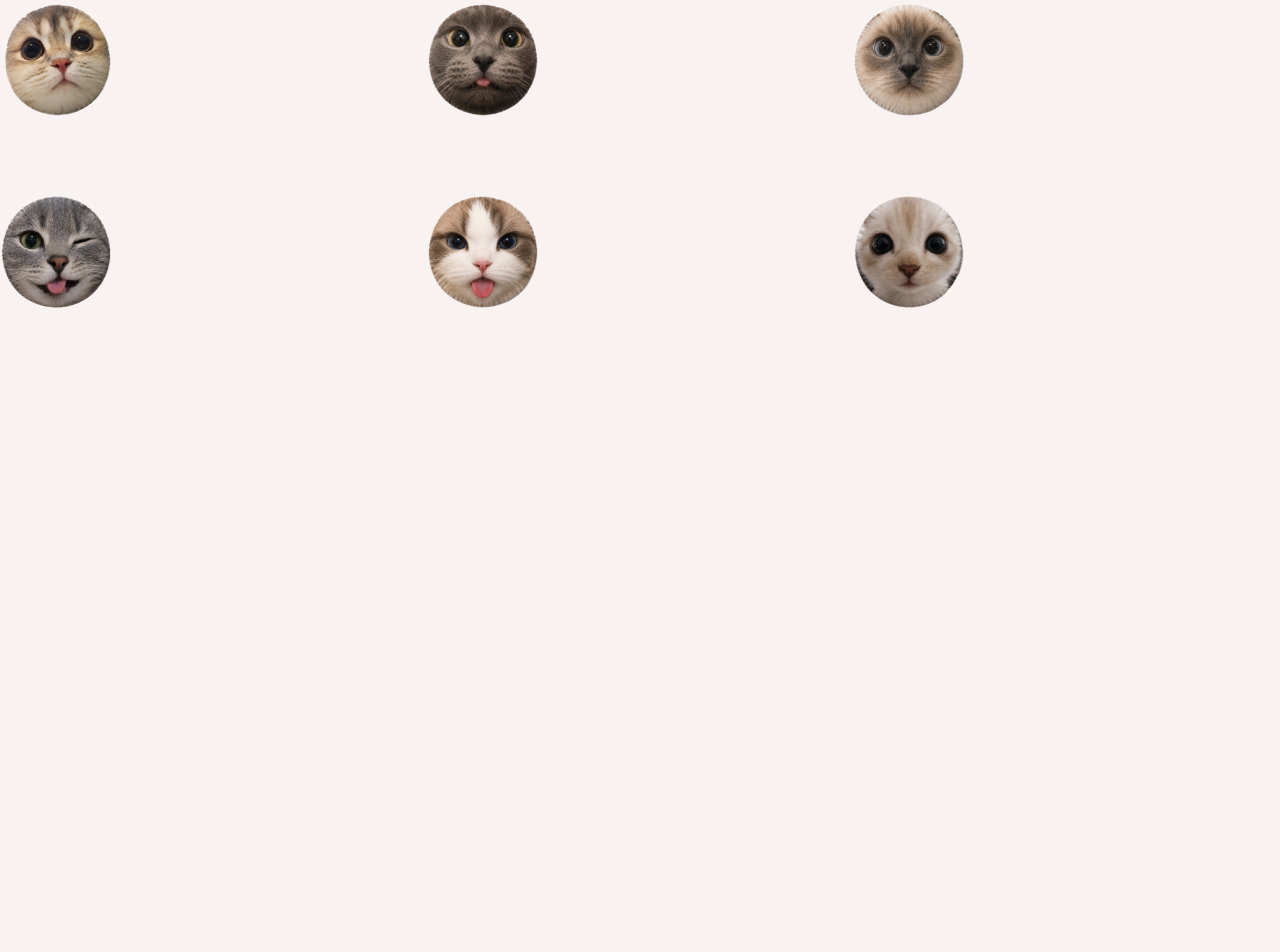
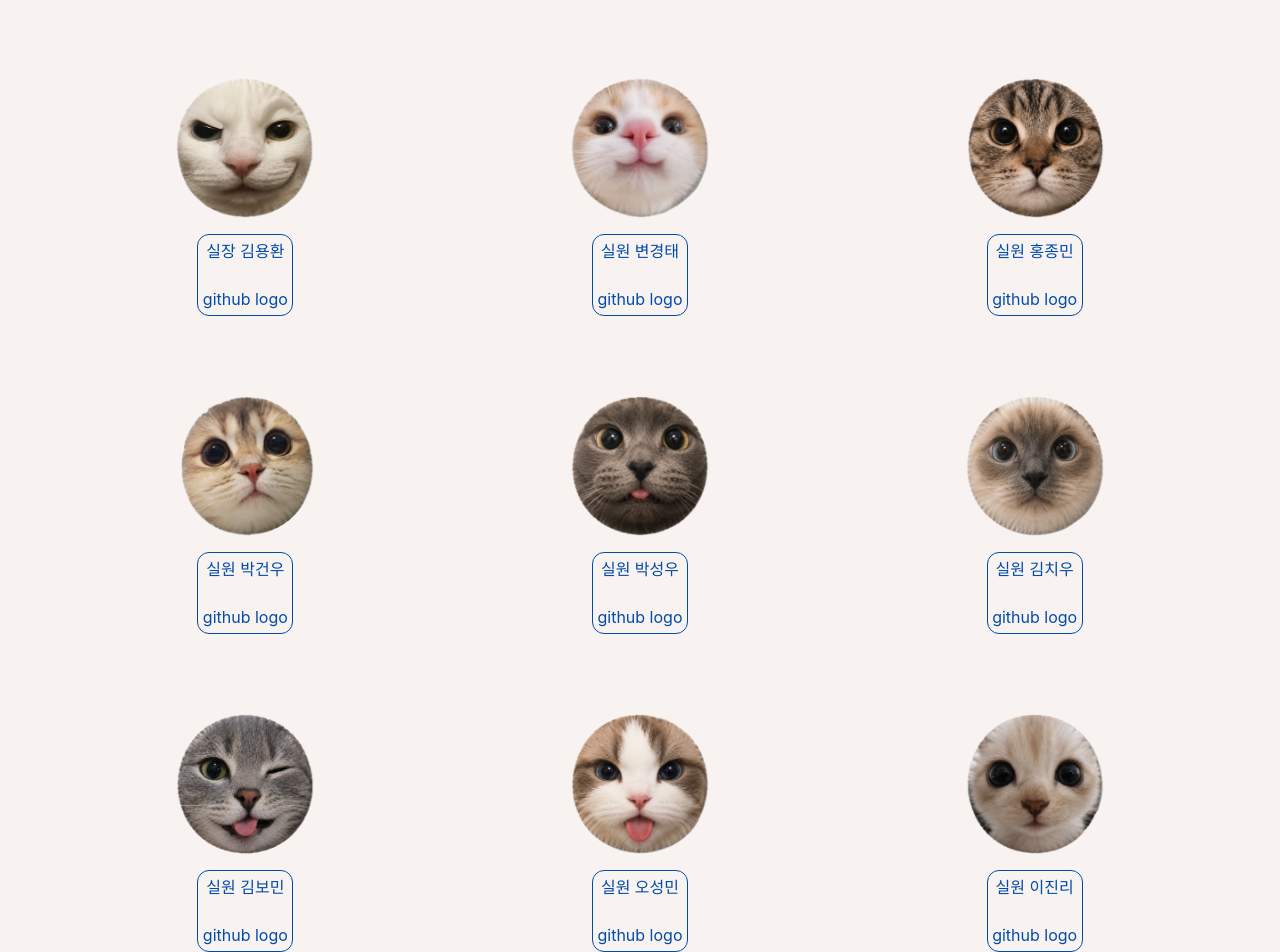
Before and after one commit to Corner-Web-Project/Front, a React (Vite) app: page / in a window 1280 px wide. Shown: the part 1148-2100 px from the top of the page. Before the commit the page ends 1456 px from the top, so only its background shows below. Built offline with nearby package versions, Linux system fonts and the light colour scheme.

Commit message:
people 구현

```diff
--- a/src/page/Home.tsx
+++ b/src/page/Home.tsx
@@ -1,49 +1,127 @@
-import cat1 from "../assets/home/cat1.PNG";
-import cat2 from "../assets/home/cat2.PNG";
-import cat3 from "../assets/home/cat3.PNG";
-import cat4 from "../assets/home/cat4.PNG";
-import cat5 from "../assets/home/cat5.PNG";
-import cat6 from "../assets/home/cat6.PNG";
-import cat7 from "../assets/home/cat7.PNG";
-import cat8 from "../assets/home/cat8.PNG";
-import cat9 from "../assets/home/cat9.PNG";
+import cat1 from "../assets/home/cat1.png";
+import cat2 from "../assets/home/cat2.png";
+import cat3 from "../assets/home/cat3.png";
+import cat4 from "../assets/home/cat4.png";
+import cat5 from "../assets/home/cat5.png";
+import cat6 from "../assets/home/cat6.png";
+import cat7 from "../assets/home/cat7.png";
+import cat8 from "../assets/home/cat8.png";
+import cat9 from "../assets/home/cat9.png";
 
 export default function Home() {
   return (
-    <main className="">
+    <main className="mt-10">
       <section className="flex justify-center">
-        <div className="w-[500px] h-[350px] bg-[#D9D9D9]"></div>
+
+        <div className="w-[650px] h-[500px] bg-[#D9D9D9]"></div>
         <br />
       </section>
 
-      <section className="flex justify-center h-[350px]">
+      <section className="flex justify-center h-[350px] mt-20">
         <div>
-          logo
           <br />
-          경상국립대학교 컴퓨터공학과 응용 소프트웨어 개발실
+          <h1 className="text-[#014BAA] text-3xl">
+            경상국립대학교 컴퓨터공학과 응용 소프트웨어 개발실
+          </h1>
         </div>
       </section>
 
       <section className="">
         <h2 className="text-center text-[#014BAA] text-3xl">
           PEOPLE
-          <br />
-          <br />
-          <br />
-          <br />
-          <br />
         </h2>
 
-        <div className="grid grid-cols-3 gap-y-20">
-          <img src={cat1} className="w-28 h-28 rounded-full"/>
-          <img src={cat2} className="w-28 h-28 rounded-full"/>
-          <img src={cat3} className="w-28 h-28 rounded-full"/>
-          <img src={cat4} className="w-28 h-28 rounded-full"/>
-          <img src={cat5} className="w-28 h-28 rounded-full"/>
-          <img src={cat6} className="w-28 h-28 rounded-full"/>
-          <img src={cat7} className="w-28 h-28 rounded-full"/>
-          <img src={cat8} className="w-28 h-28 rounded-full"/>
-          <img src={cat9} className="w-28 h-28 rounded-full"/>
+        <div className="grid grid-cols-3 gap-y-20 gap-x-8 justify-items-center max-w-6xl mx-auto mt-35">
+
+          <div className="flex flex-col items-center">
+            <img src={cat1} className="w-35 h-35 rounded-full"/>
+
+            <div className="mt-4 border border-[#014BAA] rounded-xl w-24 text-center text-[#014BAA] p-1">
+              <p>실장 김용환</p>
+              <br />
+              <p>github logo</p>
+            </div>
+          </div>
+
+          <div className="flex flex-col items-center">
+            <img src={cat2} className="w-35 h-35 rounded-full"/>
+
+            <div className="mt-4 border border-[#014BAA] rounded-xl w-24 text-center text-[#014BAA] p-1">
+              <p>실원 변경태</p>
+              <br />
+              <p>github logo</p>
+            </div>
+          </div>
+
+          <div className="flex flex-col items-center">
+            <img src={cat3} className="w-35 h-35 rounded-full"/>
+
+            <div className="mt-4 border border-[#014BAA] rounded-xl w-24 text-center text-[#014BAA] p-1">
+              <p>실원 홍종민</p>
+              <br />
+              <p>github logo</p>
+            </div>
+          </div>
+
+          <div className="flex flex-col items-center">
+            <img src={cat4} className="w-35 h-35 rounded-full"/>
+
+            <div className="mt-4 border border-[#014BAA] rounded-xl w-24 text-center text-[#014BAA] p-1">
+              <p>실원 박건우</p>
+              <br />
+              <p>github logo</p>
+            </div>
+          </div>
+
+          <div className="flex flex-col items-center">
+            <img src={cat5} className="w-35 h-35 rounded-full"/>
+
+            <div className="mt-4 border border-[#014BAA] rounded-xl w-24 text-center text-[#014BAA] p-1">
+              <p>실원 박성우</p>
+              <br />
+              <p>github logo</p>
+            </div>
+          </div>
+
+          <div className="flex flex-col items-center">
+            <img src={cat6} className="w-35 h-35 rounded-full"/>
+
+            <div className="mt-4 border border-[#014BAA] rounded-xl w-24 text-center text-[#014BAA] p-1">
+              <p>실원 김치우</p>
+              <br />
+              <p>github logo</p>
+            </div>
+          </div>
+
+          <div className="flex flex-col items-center">
+            <img src={cat7} className="w-35 h-35 rounded-full"/>
+
+            <div className="mt-4 border border-[#014BAA] rounded-xl w-24 text-center text-[#014BAA] p-1">
+              <p>실원 김보민</p>
+              <br />
+              <p>github logo</p>
+            </div>
+          </div>
+
+          <div className="flex flex-col items-center">
+            <img src={cat8} className="w-35 h-35 rounded-full"/>
+
+            <div className="mt-4 border border-[#014BAA] rounded-xl w-24 text-center text-[#014BAA] p-1">
+              <p>실원 오성민</p>
+              <br />
+              <p>github logo</p>
+            </div>
+          </div>
+
+          <div className="flex flex-col items-center">
+            <img src={cat9} className="w-35 h-35 rounded-full"/>
+
+            <div className="mt-4 border border-[#014BAA] rounded-xl w-24 text-center text-[#014BAA] p-1">
+              <p>실원 이진리</p>
+              <br />
+              <p>github logo</p>
+            </div>
+          </div>
         </div>
       </section>
     </main>
```
Also changed, not shown: 2 other files (tests, documents, lock files or other folders).
